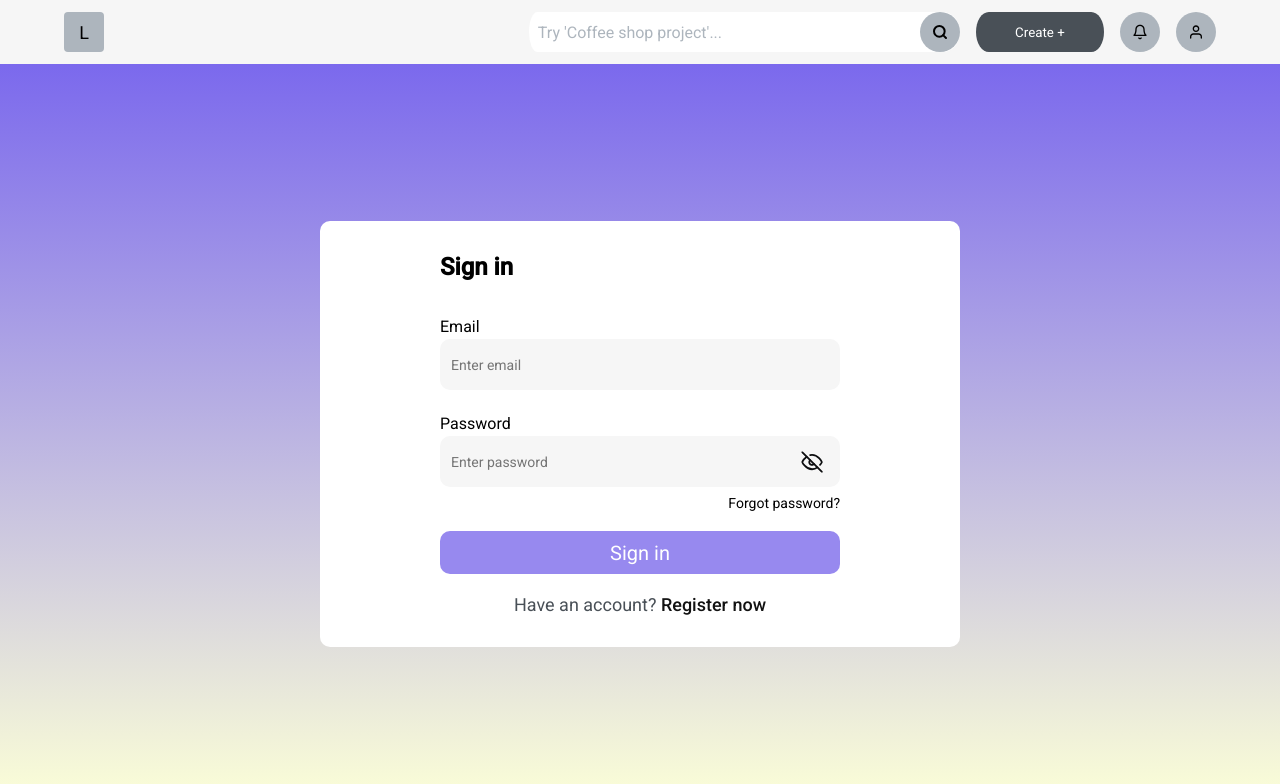
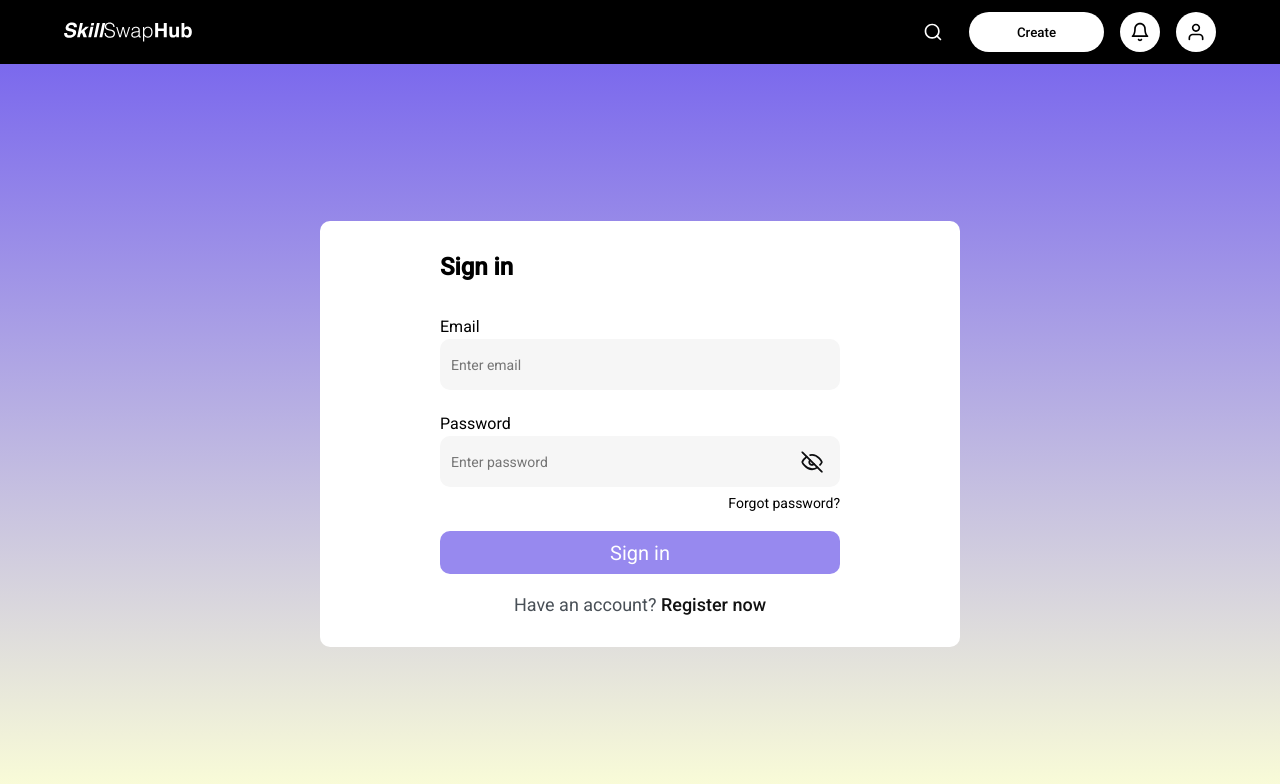
Before and after one commit to IT-Talent-Hunt/Frontend, a React (Create React App) app: page /#/signIn in a window 1280 px wide. Shown: the top 784 px of the page. Built offline with nearby package versions, Linux system fonts and the light colour scheme.

Commit message:
navigation stylizated

```diff
--- a/src/components/Header/Header.module.scss
+++ b/src/components/Header/Header.module.scss
@@ -7,7 +7,7 @@
 
   padding: 12px 64px;
 
-  background-color: #F6F6F6;
+  background-color: #000;
 }
 
 .logo {
@@ -32,26 +32,14 @@
 }
 
 .form {
-  display: flex;
-  align-items: center;
-  justify-content: flex-end;
+  // display: flex;
+  // align-items: center;
+  // justify-content: flex-end;
 
-  padding: 0 0 0 1%;
+  // padding: 0 0 0 1%;
 
-  background-color: #fff;
-  border-radius: 2% 4% 4% 2% / 50%;
-}
-
-.input {
-  color: #000;
-  font-size: 16px;
-  width: 30vw;
-  border-radius: 10%;
-  background-color: #fff;
-
-  &::placeholder {
-    color: #ADB5BD;
-  }
+  // background-color: #fff;
+  // border-radius: 2% 4% 4% 2% / 50%;
 }
 
 .controls {
@@ -63,9 +51,15 @@
   width: 135px;
   height: 40px;
 
-  color: #fff;
+  color: #000;
+  font-weight: 500;
 
-  border-radius: 10% 10% 10% 10% / 50%;
+  border-radius: 30px;
 
-  background-color: #495057;
+  background-color: #fff;
 }
+
+.shell {
+  background-color: #fff;
+  border-radius: 50%;
+}
--- a/src/components/Header/Header.tsx
+++ b/src/components/Header/Header.tsx
@@ -1,59 +1,37 @@
-import { FC, useEffect, useState } from 'react';
+import { FC } from 'react';
+import { useNavigate } from 'react-router-dom';
 import styles from './Header.module.scss';
-import { IconButton } from '../IconButton/IconButton';
-import search from '../../svg/search.svg';
 import bell from '../../svg/bell.svg';
 import profile from '../../svg/profile.svg';
-import { useDebounce } from '../../hooks/useDebounce';
+import { Logo } from '../Logo/Logo';
+import { PageNavLink } from '../PageNavLink/PageNavLink';
+import { SearchInput } from '../SearchInput/SearchInput';
 
 export const Header: FC = () => {
-  const [query, setQuery] = useState('');
-
-  const debouncedValue = useDebounce(query, 500);
-
-  const handleSubmit = (evt: React.FormEvent<HTMLFormElement>) => {
-    evt.preventDefault();
-    setQuery('');
-
-    // do other *important* stuff before submit
-  };
-
-  useEffect(() => {
-    // search the api
-
-    async function fetchData() {
-      // fetch data from db
-      // you may set loading here as well or smth like that
-    }
-
-    // do request only if debounced value is present
-    if (debouncedValue) {
-      fetchData();
-    }
-  }, [debouncedValue]);
+  const navigation = useNavigate();
 
   return (
     <div className={styles.header}>
-      <div className={styles.logo} />
+      <Logo />
 
       <div className={styles.controls}>
-        <form className={styles.form} onSubmit={(evt) => handleSubmit(evt)}>
-          <input
-            className={styles.input}
-            placeholder="Try 'Coffee shop project'..."
-            value={query}
-            onChange={(evt) => setQuery(evt.target.value)}
-          />
-          <IconButton svg={search} submit />
-        </form>
+        <SearchInput />
 
-        <button type="button" className={styles.create_button}>
-          Create +
+        <button
+          type="button"
+          className={styles.create_button}
+          onClick={() => navigation('edit_project')}
+        >
+          Create
         </button>
 
-        <IconButton svg={bell} />
+        <div className={styles.shell}>
+          <PageNavLink to="" img={bell} />
+        </div>
 
-        <IconButton svg={profile} />
+        <div className={styles.shell}>
+          <PageNavLink to="profile" img={profile} />
+        </div>
       </div>
     </div>
   );
--- a/src/components/IconButton/IconButton.module.scss
+++ b/src/components/IconButton/IconButton.module.scss
@@ -8,12 +8,18 @@
   min-width: 40px;
   height: 40px;
 
-  background-color: #ADB5BD;
-  border-radius: 50%;
+  background-color: transparent;
+  // color: #000;
+  // border-radius: 50%;
 }
 
 .icon {
   display: inline-block;
-  min-width: 16px;
-  height: 16px;
+  width: 20px;
+  height: 20px;
+  text-align: center;
+  background-repeat: no-repeat;
+  background-size: contain;
+
+  color: #fff;
 }
--- a/src/components/IconButton/IconButton.tsx
+++ b/src/components/IconButton/IconButton.tsx
@@ -1,22 +1,17 @@
 import { FC } from 'react';
-import { useNavigate } from 'react-router-dom';
 import style from './IconButton.module.scss';
 
 type Props = {
   svg: string;
-  submit?: boolean;
+  onClick?: (value: any) => void,
 };
 
-export const IconButton: FC<Props> = ({ svg, submit = false }) => {
-  const navigate = useNavigate();
-
+export const IconButton: FC<Props> = ({ svg, onClick }) => {
   return (
     <button
-      type={submit ? 'submit' : 'button'}
+      type="button"
       className={style.button}
-      onClick={
-        submit ? () => {} : () => navigate('profile')
-      }
+      onClick={onClick}
     >
       <div
         style={{ backgroundImage: `url(${svg})` }}
--- a/src/components/Logo/Logo.scss
+++ b/src/components/Logo/Logo.scss
@@ -1,6 +1,6 @@
 .logo {
   width: 150px;
-  height: 50px;
+  height: 20px;
 
   background-repeat: no-repeat;
 }
--- a/src/components/Logo/Logo.tsx
+++ b/src/components/Logo/Logo.tsx
@@ -1,8 +1,18 @@
+import { NavLink, useLocation } from 'react-router-dom';
 import logo from '../../svg/logo.svg';
 import './Logo.scss';
 
 export const Logo = () => {
+  const location = useLocation();
+
   return (
-    <div className="logo" style={{ backgroundImage: `url('${logo}')` }} />
+    <NavLink
+      to={{
+        pathname: '/main',
+        search: location.search,
+      }}
+    >
+      <div className="logo" style={{ backgroundImage: `url('${logo}')` }} />
+    </NavLink>
   );
 };
--- /dev/null
+++ b/src/components/PageNavLink/PageNavLink.tsx
@@ -0,0 +1,33 @@
+import React from 'react';
+import { useLocation, NavLink } from 'react-router-dom';
+import { IconButton } from '../IconButton/IconButton';
+
+type Props = {
+  to: string,
+  text?: string,
+  img?: string,
+};
+
+export const PageNavLink: React.FC<Props> = ({ to, text = false, img = false }) => {
+  const location = useLocation();
+
+  return (
+    <NavLink
+      to={{
+        pathname: `/${to}`,
+        search: location.search,
+      }}
+      style={{ cursor: 'pointer' }}
+    >
+
+      {typeof img === 'string' && (
+        <IconButton svg={img} />
+      )}
+
+      {text && (
+        <span>{text}</span>
+      )}
+
+    </NavLink>
+  );
+};
--- /dev/null
+++ b/src/components/SearchInput/SearchInput.scss
@@ -0,0 +1,46 @@
+.search {
+    display: flex;
+    flex-direction: row;
+    align-items: center;
+    gap: 10px;
+
+    &__label {
+        width: 300px;
+        overflow: hidden;
+    }
+
+  &__input {
+    color: #000;
+    font-size: 16px;
+    height: 40px;
+    width: 100%;
+    background-color: #fff;
+    padding: 0 10px;
+    border-radius: 10px;
+    transform: translateX(300px);
+    transition: 1s;
+
+    &-move {
+      transform: translateX(0);
+      transition: 1s;
+    }
+
+    &::placeholder {
+      color: #ADB5BD;
+    }
+
+    &-icon {
+      background-color: #000;
+      color: #fff;
+
+      >i {
+        font-size: 25px;
+      }
+    }
+  }
+
+  &__cross {
+    background-color: #fff;
+    border-radius: 50%;
+  }
+}
--- /dev/null
+++ b/src/components/SearchInput/SearchInput.tsx
@@ -0,0 +1,68 @@
+import { useCallback, useEffect, useState } from 'react';
+import classNames from 'classnames';
+import { useSearchParams } from 'react-router-dom';
+import { updateSeachParams } from '../../helpers/UpdateSearchParams';
+import crossImg from '../../svg/cross-icon.svg';
+import loop from '../../svg/search-loop--icon.svg';
+import './SearchInput.scss';
+import { IconButton } from '../IconButton/IconButton';
+
+function debounce(callBack: Function, delay: number) {
+  let timer = 0;
+
+  return (...args: any) => {
+    window.clearTimeout(timer);
+
+    timer = window.setTimeout(() => {
+      callBack(...args);
+    }, delay);
+  };
+}
+
+export const SearchInput = () => {
+  const [query, setQuery] = useState('');
+  const [appliedQuery, setAppliedQuery] = useState<string | null>('');
+
+  const [isMove, setIsMove] = useState(false);
+  const [searchParams, setSearchParams] = useSearchParams();
+
+  const appliedDebouncedQuery = useCallback(debounce(setAppliedQuery, 1000), []);
+
+  const updateQuery = (event: React.ChangeEvent<HTMLInputElement>) => {
+    const { value } = event.target;
+
+    setQuery(value);
+
+    appliedDebouncedQuery(value);
+  };
+
+  useEffect(() => {
+    setSearchParams(updateSeachParams(searchParams, { queryParam: appliedQuery }));
+  }, [appliedQuery]);
+
+  const onQueryReset = () => {
+    setQuery('');
+    setAppliedQuery(null);
+  };
+
+  return (
+    <div className="search">
+      <label htmlFor="" className="search__label">
+        <input
+          className={classNames('search__input', { 'search__input-move': isMove })}
+          placeholder="Try 'Coffee shop project'..."
+          value={query}
+          onChange={(event) => updateQuery(event)}
+        />
+      </label>
+
+      {!query.length ? (
+        <IconButton svg={loop} onClick={() => setIsMove(!isMove)} />
+      ) : (
+        <div className="search__cross">
+          <IconButton svg={crossImg} onClick={onQueryReset} />
+        </div>
+      )}
+    </div>
+  );
+};
--- /dev/null
+++ b/src/helpers/UpdateSearchParams.tsx
@@ -0,0 +1,21 @@
+export function updateSeachParams(setSearchParams: URLSearchParams, params:
+{ [key: string]: string | string[] | null }) {
+  const newParams = new URLSearchParams(
+    setSearchParams.toString(),
+  );
+
+  Object.entries(params).forEach(([key, value]) => {
+    if (value === null) {
+      newParams.delete(key);
+    } else if (Array.isArray(value)) {
+      newParams.delete(key);
+      value.forEach((part) => {
+        newParams.append(key, part);
+      });
+    } else {
+      newParams.set(key, value);
+    }
+  });
+
+  return newParams.toString();
+}
```
Also changed, not shown: src/svg/cross-icon.svg (added), src/svg/search-loop--icon.svg (added).
